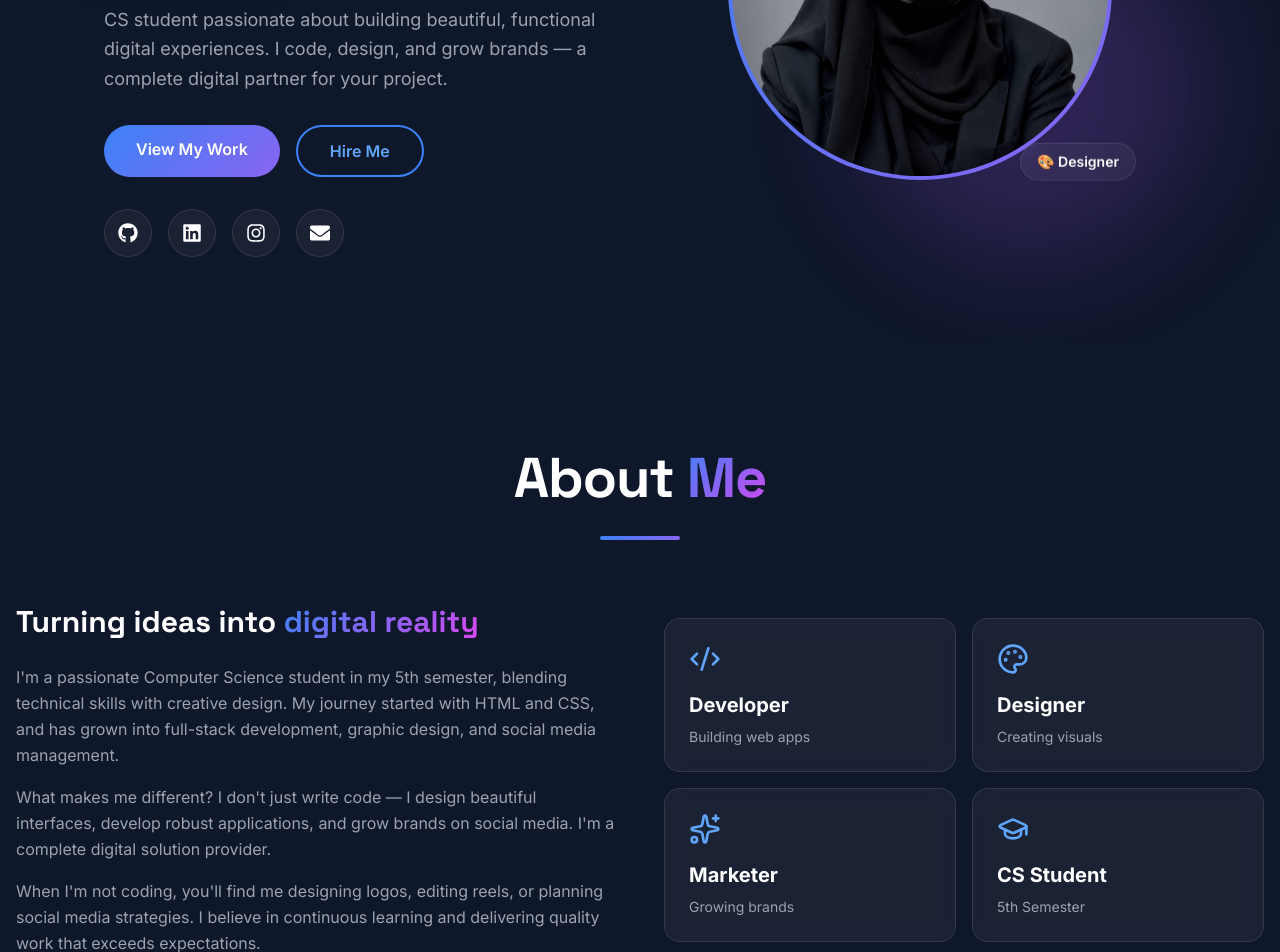
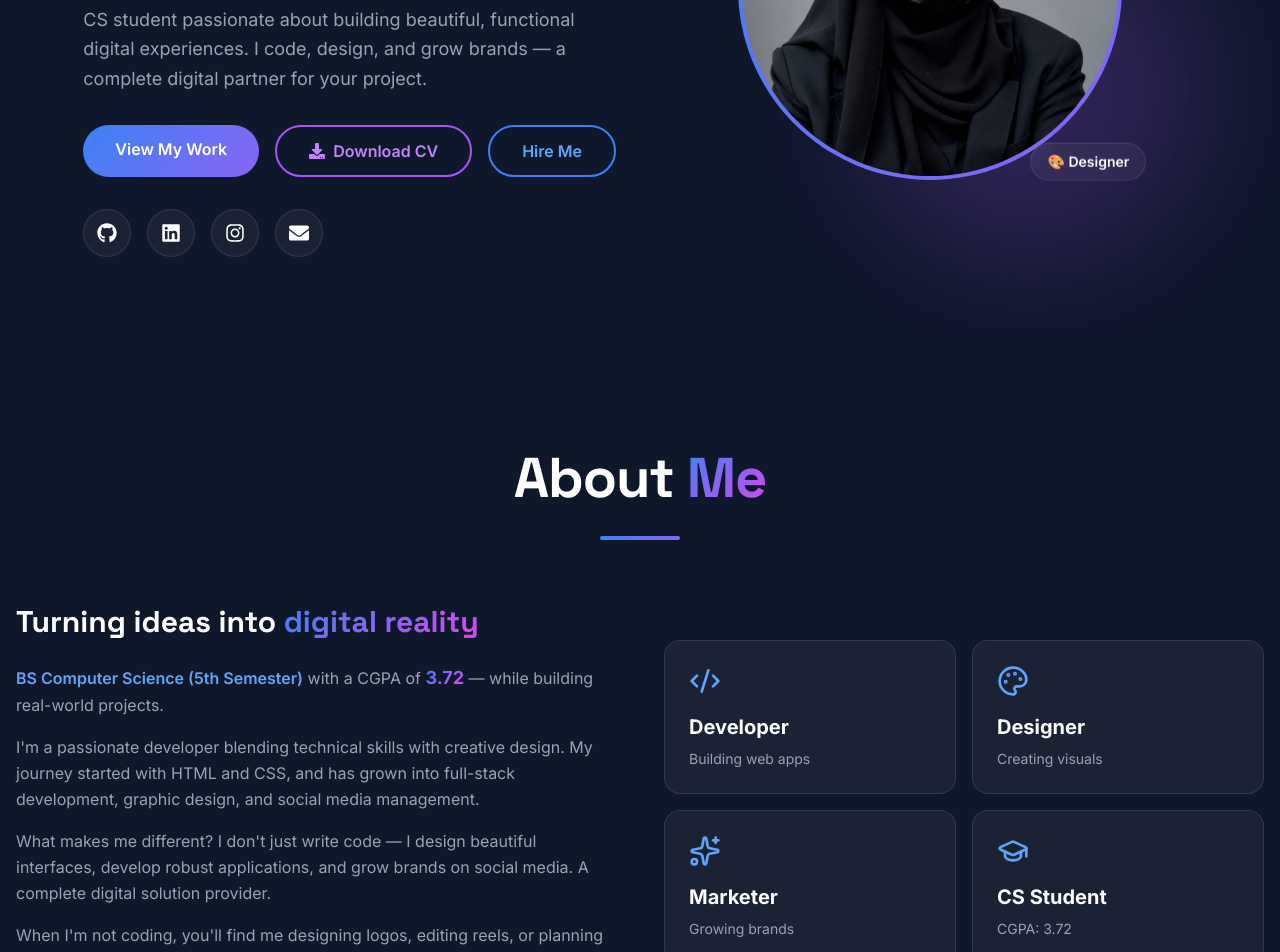
Before and after one commit to tehniatrauf/portfolio, a React (Create React App) app: page / in a window 1280 px wide. Shown: the part 460-1412 px from the top of the page. Built offline with nearby package versions, Linux system fonts and the light colour scheme.

Commit message:
Add CV download button to Hero

```diff
--- a/src/components/About.jsx
+++ b/src/components/About.jsx
@@ -7,7 +7,7 @@ const About = () => {
     { icon: Code2, title: "Developer", desc: "Building web apps" },
     { icon: Palette, title: "Designer", desc: "Creating visuals" },
     { icon: Sparkles, title: "Marketer", desc: "Growing brands" },
-    { icon: GraduationCap, title: "CS Student", desc: "5th Semester" },
+    { icon: GraduationCap, title: "CS Student", desc: "CGPA: 3.72" },
   ];
 
   return (
@@ -34,16 +34,24 @@ const About = () => {
             <h3 className="text-3xl font-bold mb-6 font-display">
               Turning ideas into <span className="gradient-text">digital reality</span>
             </h3>
+
             <p className="text-gray-400 leading-relaxed mb-4">
-              I'm a passionate Computer Science student in my 5th semester, blending technical
-              skills with creative design. My journey started with HTML and CSS, and has grown
-              into full-stack development, graphic design, and social media management.
+              <span className="text-blue-400 font-semibold">BS Computer Science (5th Semester)</span> with a CGPA of{' '}
+              <span className="gradient-text font-bold text-lg">3.72</span> — while building real-world projects.
             </p>
+
+            <p className="text-gray-400 leading-relaxed mb-4">
+              I'm a passionate developer blending technical skills with creative design. My journey started
+              with HTML and CSS, and has grown into full-stack development, graphic design, and social
+              media management.
+            </p>
+
             <p className="text-gray-400 leading-relaxed mb-4">
               What makes me different? I don't just write code — I design beautiful interfaces,
-              develop robust applications, and grow brands on social media. I'm a complete
-              digital solution provider.
+              develop robust applications, and grow brands on social media. A complete digital
+              solution provider.
             </p>
+
             <p className="text-gray-400 leading-relaxed">
               When I'm not coding, you'll find me designing logos, editing reels, or planning
               social media strategies. I believe in continuous learning and delivering quality
--- a/src/components/Contact.jsx
+++ b/src/components/Contact.jsx
@@ -11,13 +11,14 @@ const Contact = () => {
     e.preventDefault();
     setLoading(true);
 
+    // Gmail Compose URL (Browser mein direct Gmail khulega)
     const subject = encodeURIComponent(`Portfolio Contact from ${form.name}`);
     const body = encodeURIComponent(
       `Name: ${form.name}\nEmail: ${form.email}\n\nMessage:\n${form.message}`
     );
+    const gmailUrl = `https://mail.google.com/mail/?view=cm&fs=1&to=tehniatrauf55@gmail.com&su=${subject}&body=${body}`;
 
-  // ✅ Gmail compose URL
-  const gmailUrl = `https://mail.google.com/mail/?view=cm&fs=1&to=tehniatrauf55@gmail.com&su=${subject}&body=${body}`;
+    // Naye tab mein Gmail open karein
     window.open(gmailUrl, '_blank');
 
     toast.success('Opening Gmail...');
@@ -60,6 +61,7 @@ const Contact = () => {
             </p>
 
             <div className="space-y-4">
+              {/* Email Link (Direct Mail App) */}
               <a
                 href="mailto:tehniatrauf55@gmail.com"
                 className="flex items-center gap-4 glass p-4 rounded-xl hover:bg-white/10 transition-all"
@@ -73,6 +75,7 @@ const Contact = () => {
                 </div>
               </a>
 
+              {/* WhatsApp Link */}
               <a
                 href="https://wa.me/923195654407"
                 target="_blank"
@@ -140,7 +143,7 @@ const Contact = () => {
               className="w-full gradient-bg py-3 rounded-xl font-semibold hover:scale-[1.02] transition-transform flex items-center justify-center gap-2 disabled:opacity-50"
             >
               <Send size={18} />
-              {loading ? 'Sending...' : 'Send Message'}
+              {loading ? 'Opening...' : 'Send Message'}
             </button>
           </motion.form>
         </div>
--- a/src/components/Footer.jsx
+++ b/src/components/Footer.jsx
@@ -1,24 +1,36 @@
 import React from 'react';
-import { FaGithub, FaLinkedin, FaInstagram, FaEnvelope, FaHeart } from 'react-icons/fa';
+import { FaGithub, FaLinkedin, FaInstagram, FaEnvelope, FaHeart, FaDownload } from 'react-icons/fa';
 
 const Footer = () => {
   return (
     <footer className="py-8 border-t border-slate-800">
       <div className="max-w-7xl mx-auto px-4">
         <div className="flex flex-col md:flex-row justify-between items-center gap-4">
-          <p className="text-gray-400 text-sm flex items-center gap-1">
+
+          {/* Left Side */}
+          <p className="text-gray-400 text-sm flex items-center gap-1 flex-wrap justify-center md:justify-start">
             Made with <FaHeart className="text-red-500" /> by Tehniat Rauf
+            <span className="text-gray-600 mx-1">•</span>
+            <a
+              href="/Tehniat-Rauf-CV.pdf"
+              download="Tehniat-Rauf-CV.pdf"
+              className="text-blue-400 hover:text-blue-300 underline flex items-center gap-1"
+            >
+              <FaDownload size={12} /> Download CV
+            </a>
           </p>
 
+          {/* Center */}
           <p className="text-gray-500 text-sm">
             © {new Date().getFullYear()} All rights reserved
           </p>
 
+          {/* Right Side (Social Icons) */}
           <div className="flex gap-3">
             {[
               { icon: FaGithub, link: "https://github.com/tehniatrauf" },
-              { icon: FaLinkedin, link: "#" },
-              { icon: FaInstagram, link: "#" },
+              { icon: FaLinkedin, link: "https://www.linkedin.com/in/tehniat-rauf-9055a6411" }, // ✅ Added your LinkedIn
+              { icon: FaInstagram, link: "#" }, // Apna Instagram link yahan dalein
               { icon: FaEnvelope, link: "mailto:tehniatrauf55@gmail.com" },
             ].map((s, i) => (
               <a
@@ -32,6 +44,7 @@ const Footer = () => {
               </a>
             ))}
           </div>
+
         </div>
       </div>
     </footer>
--- a/src/components/Hero.jsx
+++ b/src/components/Hero.jsx
@@ -1,6 +1,6 @@
 import React from 'react';
 import { motion } from 'framer-motion';
-import { FaGithub, FaLinkedin, FaInstagram, FaEnvelope } from 'react-icons/fa';
+import { FaGithub, FaLinkedin, FaInstagram, FaEnvelope, FaDownload } from 'react-icons/fa';
 
 const Hero = () => {
   // Predefined email subject & body (URL-encoded)
@@ -58,6 +58,14 @@ const Hero = () => {
               className="gradient-bg px-8 py-3 rounded-full font-semibold hover:scale-105 transition-transform"
             >
               View My Work
+            </a>
+            {/* ✅ Added Download CV Button Here */}
+            <a
+              href="/Tehniat-Rauf-CV.pdf"
+              download="Tehniat-Rauf-CV.pdf"
+              className="border-2 border-purple-500 text-purple-400 px-8 py-3 rounded-full font-semibold hover:bg-purple-500 hover:text-white transition-all flex items-center gap-2"
+            >
+              <FaDownload size={16} /> Download CV
             </a>
             <a
               href="#contact"
```
Also changed, not shown: 1 other file (tests, documents, lock files or other folders). Lines whose indentation alone changed are shown as unchanged.
